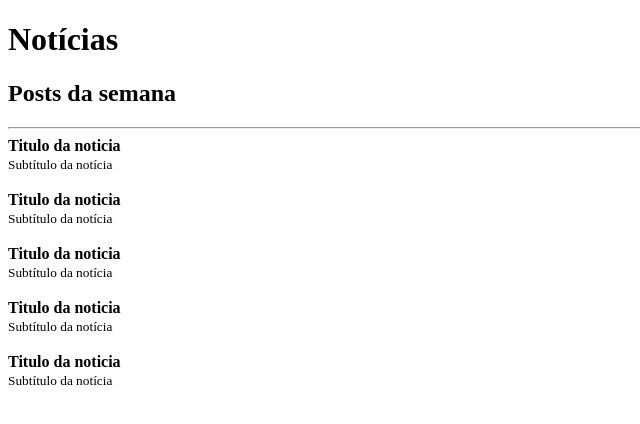
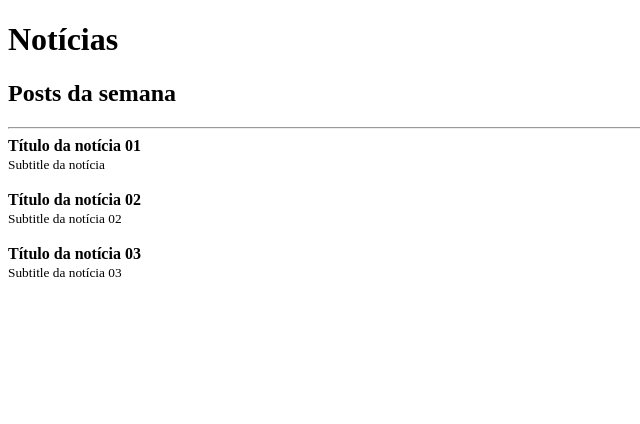
Before and after one commit to HomeProjectStudy/fundamentals-react, a React (Create React App) app: page / in a window 1280 px wide. Shown: the top 424 px of the page, without its empty margins (0-640 px from the left). Built offline with nearby package versions, Linux system fonts and the light colour scheme.

Commit message:
feat: understanding props

```diff
--- a/src/App.js
+++ b/src/App.js
@@ -1,16 +1,33 @@
 import { Post } from './Post';
+import { Header } from './Header';
 
 function App() {
   return (
     <>
-      <h1>Notícias</h1>
-      <h2>Posts da semana</h2>
+      <Header
+        title="Notícias"
+        subtitle="Posts da semana"
+      />
       <hr />
-      <Post />
-      <Post />
-      <Post />
-      <Post />
-      <Post />
+      <Post
+        post={{
+          title: 'Título da notícia 01',
+          subtitle: 'Subtitle da notícia'
+        }}
+      />
+      <Post
+        post={{
+          title: 'Título da notícia 02',
+          subtitle: 'Subtitle da notícia 02'
+        }}
+      />
+      <Post
+        post={{
+          title: 'Título da notícia 03',
+          subtitle: 'Subtitle da notícia 03'
+        }}
+      />
+
     </>
   );
 }
--- /dev/null
+++ b/src/Header.js
@@ -0,0 +1,11 @@
+
+
+export function Header({ title, subtitle }) {
+
+  return (
+    <>
+      <h1>{title}</h1>
+      <h2>{subtitle}</h2>
+    </>
+  );
+}
--- a/src/Post.js
+++ b/src/Post.js
@@ -1,11 +1,12 @@
 
 
-export function Post() {
+export function Post(props) {
+
   return (
     <>
       <article>
-        <strong>Titulo da noticia</strong> <br />
-        <small>Subtítulo da notícia</small>
+        <strong>{props.post.title}</strong> <br />
+        <small>{props.post.subtitle}</small>
       </article>
       <br />
     </>
```
Also changed, not shown: .eslintrc.json.
